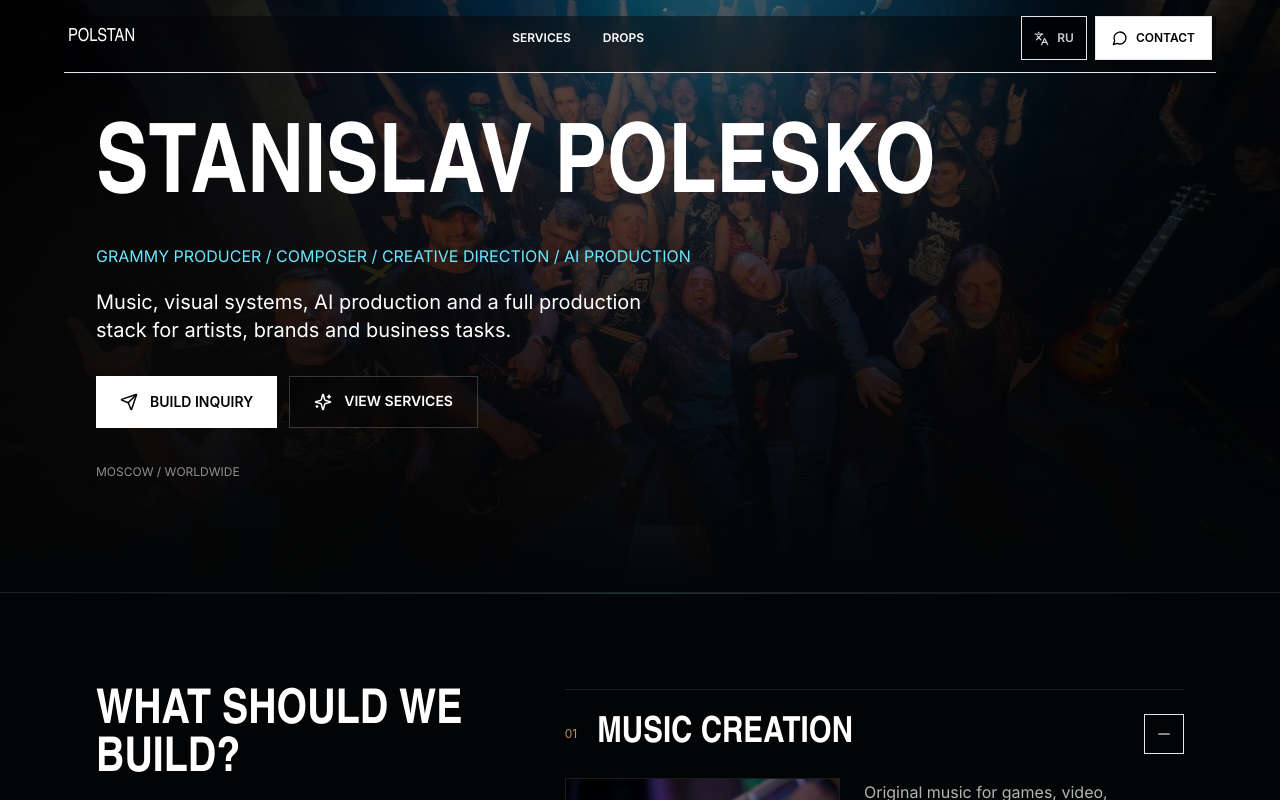
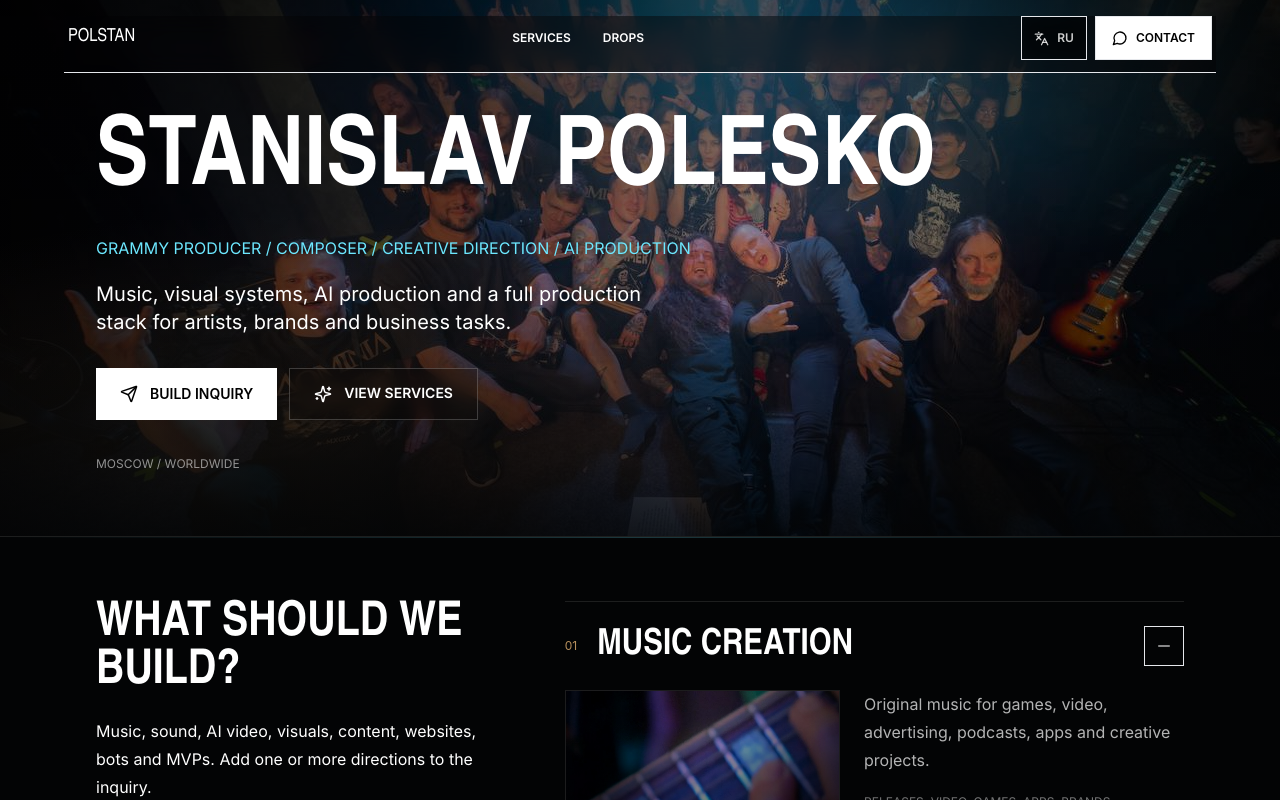
Before and after one commit to Realcampdzen/Pol-StanApp, a Next.js app: page /en in a window 1280 px wide. Shown: the top 800 px of the page. Built offline with nearby package versions, Linux system fonts and the light colour scheme.

Commit message:
Polish hero desktop composition

```diff
--- a/app/globals.css
+++ b/app/globals.css
@@ -53,6 +53,31 @@ a {
     radial-gradient(circle at 62% 4%, rgba(109, 232, 255, 0.2), transparent 28%),
     radial-gradient(circle at 12% 72%, rgba(184, 144, 93, 0.18), transparent 30%),
     linear-gradient(90deg, rgba(0, 0, 0, 0.76), transparent 48%, rgba(0, 0, 0, 0.35));
+}
+
+.hero-video {
+  object-position: center 42%;
+}
+
+.hero-depth {
+  background: linear-gradient(180deg, rgba(0, 0, 0, 0.55), rgba(0, 0, 0, 0.24) 48%, #030405);
+}
+
+@media (min-width: 1024px) {
+  .hero-vignette {
+    background:
+      radial-gradient(ellipse at 70% 8%, rgba(109, 232, 255, 0.22), transparent 34%),
+      radial-gradient(ellipse at 20% 86%, rgba(184, 144, 93, 0.14), transparent 38%),
+      linear-gradient(90deg, rgba(0, 0, 0, 0.82) 0%, rgba(0, 0, 0, 0.54) 34%, rgba(0, 0, 0, 0.2) 62%, rgba(0, 0, 0, 0.52) 100%);
+  }
+
+  .hero-video {
+    object-position: 58% 36%;
+  }
+
+  .hero-depth {
+    background: linear-gradient(180deg, rgba(0, 0, 0, 0.52), rgba(0, 0, 0, 0.14) 52%, rgba(3, 4, 5, 0.86));
+  }
 }
 
 .section-shell {
--- a/components/polstan-app.tsx
+++ b/components/polstan-app.tsx
@@ -47,6 +47,8 @@ type InquiryItem = {
 export function PolstanApp({ content, initialQueryString, initialRoistatVisit }: PolstanAppProps) {
   const initialSelection = content.services[0] ? [serviceKey(content.services[0])] : [];
   const [contactVisible, setContactVisible] = useState(false);
+  const [heroVisible, setHeroVisible] = useState(true);
+  const heroVisibleRef = useRef(true);
   const [selectedKeys, setSelectedKeys] = useState<string[]>(initialSelection);
   const [roistatVisit, setRoistatVisit] = useState(initialRoistatVisit);
   const catalogItems = useMemo(() => buildCatalogItems(content), [content]);
@@ -85,6 +87,39 @@ export function PolstanApp({ content, initialQueryString, initialRoistatVisit }:
 
     observer.observe(contact);
     return () => observer.disconnect();
+  }, []);
+
+  useEffect(() => {
+    let frame = 0;
+
+    const updateHeroState = () => {
+      if (frame) {
+        return;
+      }
+
+      frame = window.requestAnimationFrame(() => {
+        frame = 0;
+        const hero = document.getElementById('home');
+        const nextHeroVisible = hero ? hero.getBoundingClientRect().bottom > 80 : false;
+
+        if (heroVisibleRef.current !== nextHeroVisible) {
+          heroVisibleRef.current = nextHeroVisible;
+          setHeroVisible(nextHeroVisible);
+        }
+      });
+    };
+
+    updateHeroState();
+    window.addEventListener('scroll', updateHeroState, { passive: true });
+    window.addEventListener('resize', updateHeroState);
+
+    return () => {
+      if (frame) {
+        window.cancelAnimationFrame(frame);
+      }
+      window.removeEventListener('scroll', updateHeroState);
+      window.removeEventListener('resize', updateHeroState);
+    };
   }, []);
 
   function selectAndContact(item: InquiryItem) {
@@ -144,7 +179,7 @@ export function PolstanApp({ content, initialQueryString, initialRoistatVisit }:
       <InquiryDock
         content={content}
         count={selectedOfferings.length}
-        hidden={contactVisible}
+        hidden={contactVisible || heroVisible}
         onContact={() => scrollToId('contact')}
       />
       <BottomNav content={content} />
@@ -263,7 +298,7 @@ function Hero({ content, onContact }: { content: SiteContent; onContact: () => v
 
   return (
     <section
-      className="relative isolate min-h-[72svh] overflow-hidden bg-ink pb-20 pt-20 sm:min-h-[80svh] lg:min-h-[64svh]"
+      className="relative isolate min-h-[72svh] overflow-hidden bg-ink pb-8 pt-20 sm:min-h-[80svh] sm:pb-20 lg:min-h-[60svh] lg:pb-10 xl:min-h-[62svh]"
       id="home"
     >
       <div className="absolute inset-0 z-0 bg-black">
@@ -281,7 +316,7 @@ function Hero({ content, onContact }: { content: SiteContent; onContact: () => v
             ref={videoRef}
             aria-label="Concert footage"
             autoPlay
-            className="h-full w-full object-cover"
+            className="hero-video h-full w-full object-cover"
             loop
             muted={!soundEnabled}
             playsInline
@@ -303,9 +338,10 @@ function Hero({ content, onContact }: { content: SiteContent; onContact: () => v
         />
       ) : null}
       {!videoError ? (
+        <div className="pointer-events-none absolute inset-x-0 top-24 z-20 mx-auto max-w-6xl px-4 sm:px-6 lg:px-8">
           <button
             aria-label={soundLabel}
-          className={`focus-ring absolute right-4 top-24 z-20 grid h-11 w-11 place-items-center border border-ice/45 bg-black/62 text-ice shadow-glow backdrop-blur-md transition hover:border-ice hover:bg-black/78 sm:right-6 ${
+            className={`focus-ring pointer-events-auto ml-auto grid h-11 w-11 place-items-center border border-ice/45 bg-black/62 text-ice shadow-glow backdrop-blur-md transition hover:border-ice hover:bg-black/78 ${
               isVideoReady ? 'opacity-100' : 'opacity-60'
             }`}
             type="button"
@@ -313,10 +349,11 @@ function Hero({ content, onContact }: { content: SiteContent; onContact: () => v
           >
             <SoundIcon aria-hidden="true" size={18} />
           </button>
+        </div>
       ) : null}
       <div className="hero-vignette pointer-events-none absolute inset-0 z-[1]" />
-      <div className="pointer-events-none absolute inset-0 z-[2] bg-gradient-to-b from-black/55 via-black/24 to-ink" />
-      <div className="relative z-10 mx-auto flex min-h-[calc(72svh-5rem)] max-w-6xl flex-col justify-end px-4 pb-8 sm:min-h-[calc(80svh-5rem)] sm:px-6 lg:min-h-[calc(64svh-5rem)] lg:px-8">
+      <div className="hero-depth pointer-events-none absolute inset-0 z-[2]" />
+      <div className="relative z-10 mx-auto flex min-h-[calc(72svh-5rem)] max-w-6xl flex-col justify-end px-4 pb-4 sm:min-h-[calc(80svh-5rem)] sm:px-6 sm:pb-8 lg:min-h-[calc(60svh-5rem)] lg:px-8 lg:pb-6 xl:min-h-[calc(62svh-5rem)]">
         <motion.div
           animate={{ opacity: 1, y: 0 }}
           className="max-w-4xl"
@@ -372,7 +409,7 @@ function Services({
   return (
     <section className="section-shell border-t border-white/10 bg-ink" id="services">
       <motion.div
-        className="mx-auto max-w-6xl px-4 py-8 sm:px-6 sm:py-16 lg:px-8 lg:py-24"
+        className="mx-auto max-w-6xl px-4 py-8 sm:px-6 sm:py-16 lg:px-8 lg:pb-24 lg:pt-16"
         initial={{ opacity: 0, y: 26 }}
         transition={{ duration: 0.55 }}
         viewport={{ once: true, margin: '-120px' }}
```
Lines whose indentation alone changed are shown as unchanged.
